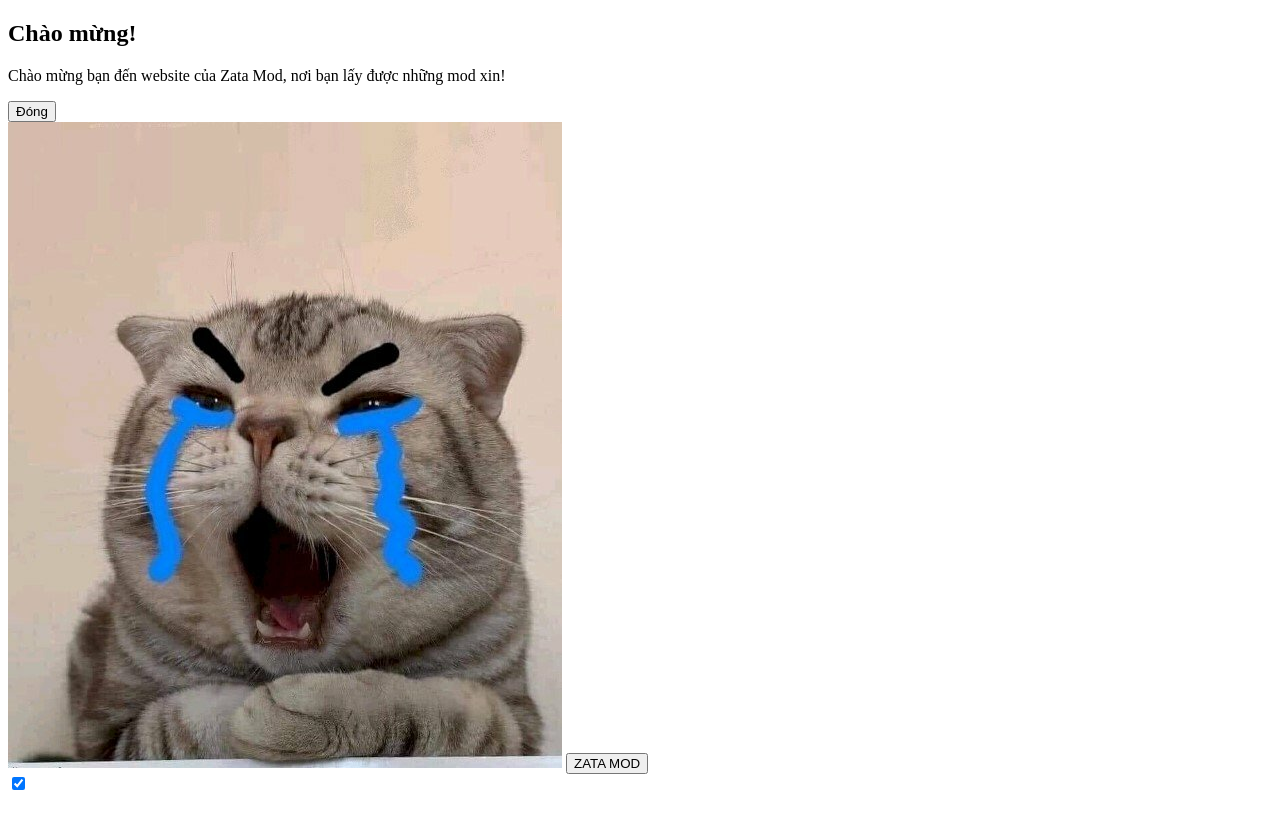
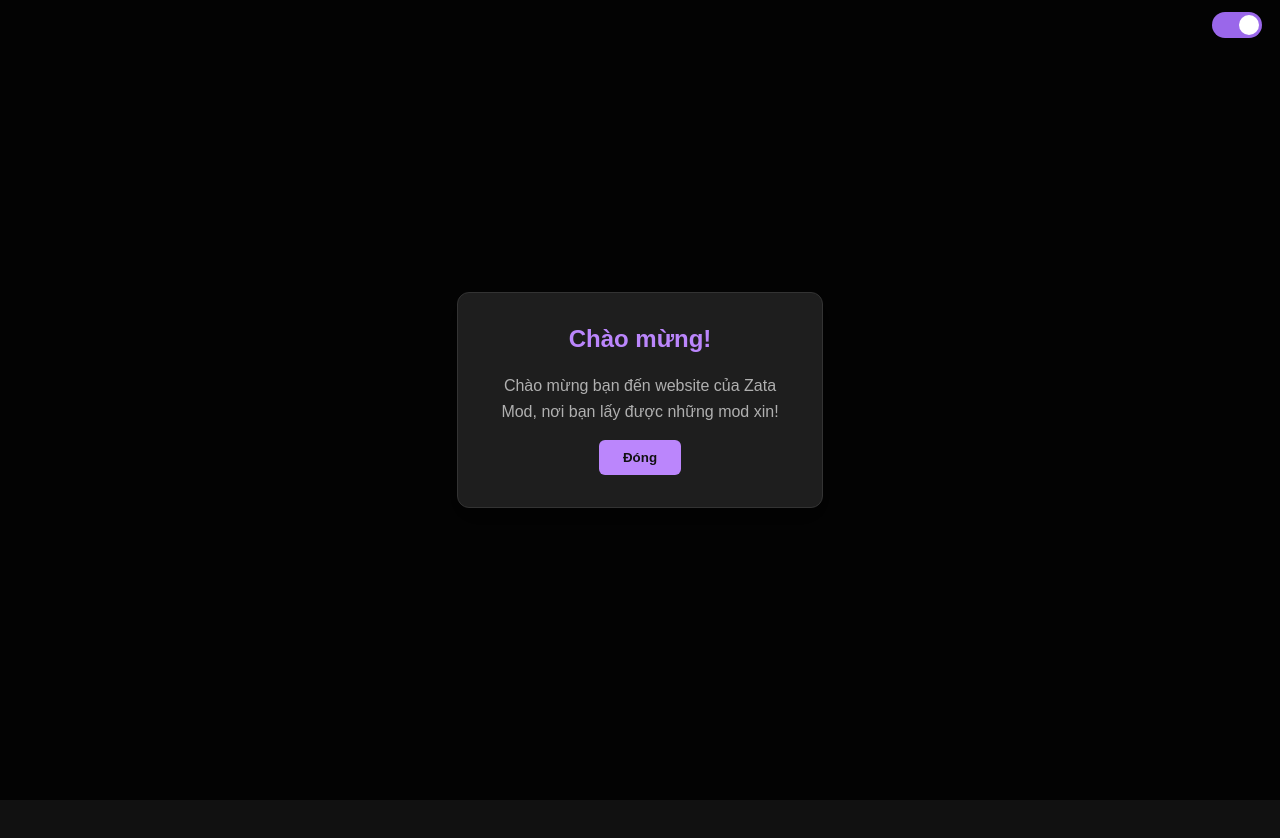
Before and after one commit to ZataMod/zatamod, a website: page index.html in a window 1280 px wide. Shown: the top 838 px of the page. Before the commit the page ends 802 px from the top, so only its background shows below. Drawn offline with nearby package versions, Linux system fonts and the light colour scheme; the site is published under a folder, as on GitHub Pages, so addresses that start at the root find nothing.

Commit message:
Add files via upload

```diff
--- a/index.html
+++ b/index.html
@@ -10,9 +10,9 @@
   <meta property="og:type" content="website" />
   <meta property="og:site_name" content="Zata Mod" />
   <title>Zata Mod</title>
-  <link rel="icon" href="avatar.jpg">
-  <link rel="apple-touch-icon" href="avatar.jpg">
-  <link rel="stylesheet" href="/style.css">
+  <link rel="icon" href="public/avatar.jpg">
+  <link rel="apple-touch-icon" href="public/avatar.jpg">
+  <link rel="stylesheet" href="public/style.css">
   <script src="https://cdnjs.cloudflare.com/ajax/libs/gsap/3.12.5/gsap.min.js"></script>
 </head>
 <body>
@@ -35,7 +35,7 @@
     </label>
   </div>
   <div class="container" id="gallery"></div>
-  <script src="/hero.js"></script>
-  <script src="/script.js"></script>
+  <script src="public/hero.js"></script>
+  <script src="public/script.js"></script>
 </body>
 </html>
```
